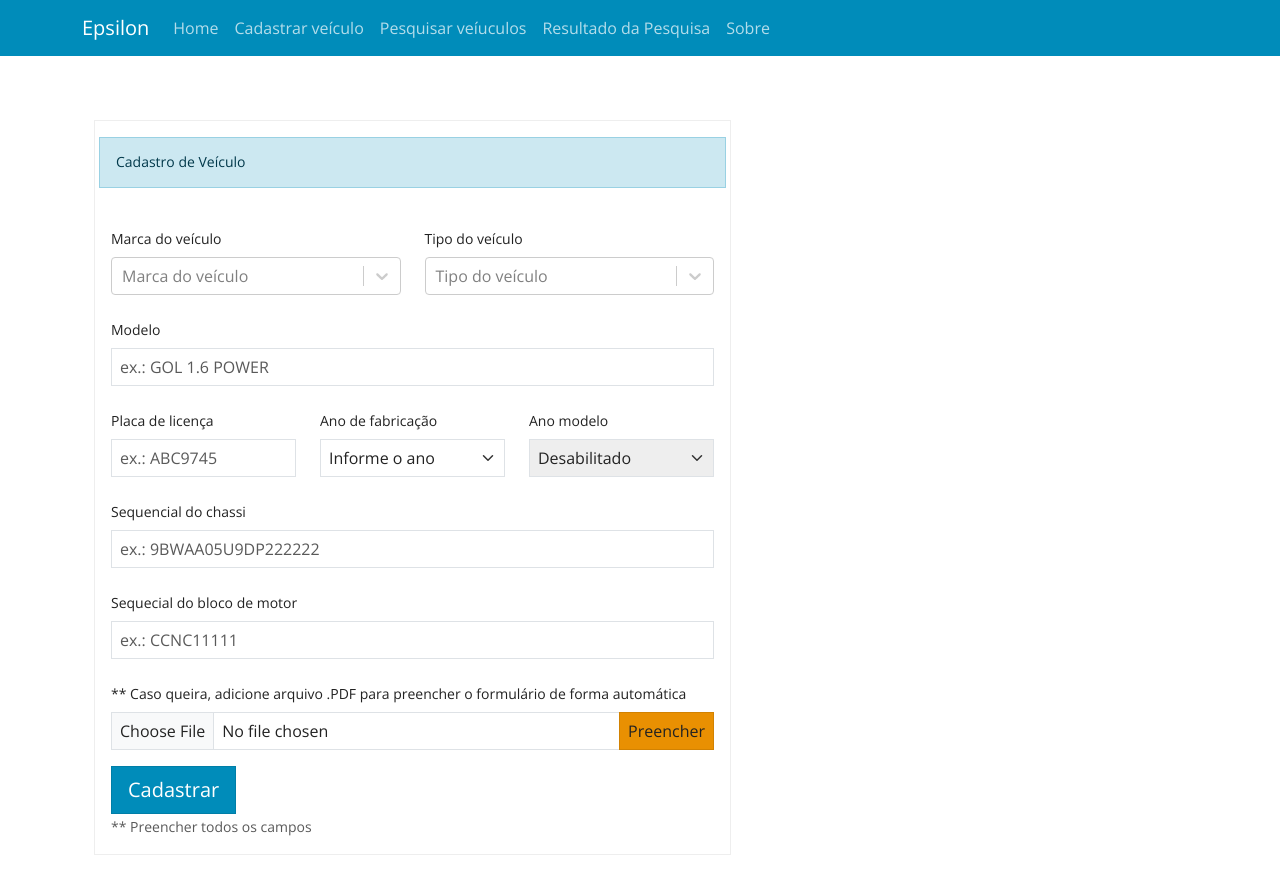
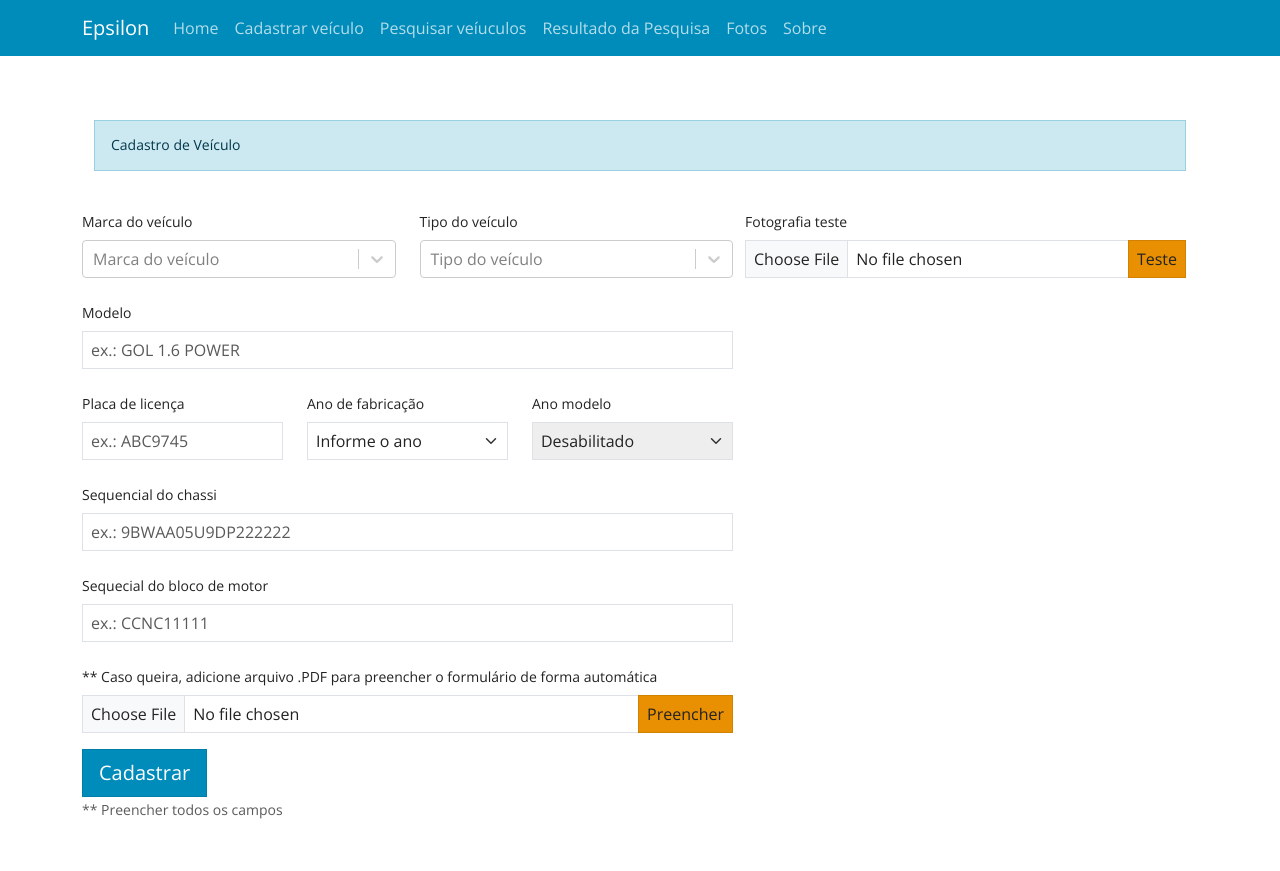
Before and after one commit to eduardotanabe/projeto-epsilon-front, a React (Create React App) app: page /cadastrar-veiculo in a window 1280 px wide. After the commit the page ends 837 px from the top, so only its background shows below. Built offline with nearby package versions, Linux system fonts and the light colour scheme; no server answers.

Commit message:
Implementação teste de fotos

```diff
--- a/src/components/navbar.js
+++ b/src/components/navbar.js
@@ -21,6 +21,7 @@ function Navbar() {
                         <NavbarItem href="/cadastrar-veiculo" label="Cadastrar veículo" />
                         <NavbarItem href="/pesquisar" label="Pesquisar veíuculos" />
                         <NavbarItem href="/resultado-pesquisa" label="Resultado da Pesquisa" />
+                        <NavbarItem href="/fotos" label="Fotos" />
                         <NavbarItem href="/sobre" label="Sobre" />
 
                     </ul>
--- a/src/main/rotas.js
+++ b/src/main/rotas.js
@@ -1,4 +1,4 @@
-import { Routes, Route, Navigate } from 'react-router-dom'
+import { Routes, Route } from 'react-router-dom'
 
 import Home from '../views/Home'
 import CadastrarVeiculo from '../views/Cadastrar-veiculo'
@@ -8,6 +8,7 @@ import ResultadoPesquisa from '../views/pesquisar/resultado-pesquisa'
 import PesquisaTeste from '../views/pesquisar/PesquisaTeste'
 import ResultadoTeste from '../views/pesquisar/ResultadoTeste'
 import PaginaNãoEncontrada from '../views/Pagina-não-encontrada'
+import Fotos from '../views/Fotos'
 
 function Rotas() {
     return(
@@ -19,6 +20,7 @@ function Rotas() {
             <Route path='/sobre' element={ <Sobre /> }/>
             <Route path='/pesquisa-teste' element={ <PesquisaTeste /> } />
             <Route path='/resultado' element={ <ResultadoTeste /> } />
+            <Route path='/fotos' element={ <Fotos /> } />
             <Route path='*' element={ <PaginaNãoEncontrada /> } />
         </Routes>
     )
--- a/src/views/Cadastrar-veiculo.js
+++ b/src/views/Cadastrar-veiculo.js
@@ -16,6 +16,8 @@ export default function CadastrarVeiculo() {
     const [tipoVeiculoSelecionado, setTipoVeiculoSelecionado] = useState({})
 
     const [arquivoPdf, setArquivoPdf] = useState(null)
+
+    const [foto1, setFoto1] = useState(null)
 
     let listaMarcas = []
     let listaTiposVeiculo = []
@@ -57,6 +59,19 @@ export default function CadastrarVeiculo() {
             })
     }
 
+    async function uploadfoto(foto) {
+        const url = 'imagens/upload'
+        const formData = new FormData()
+        await formData.append('file', foto)
+        const config = {
+            headers: {
+                'content-type': 'multipart/form-data',
+            }
+        }
+        axios.post(url, formData, config)
+            .then(result => console.log(result.data))
+    }
+
     async function cadastrar() {
         let veiculo = await preencherParaEnvio()
         axios.post('veiculos/', veiculo)
@@ -96,11 +111,15 @@ export default function CadastrarVeiculo() {
 
     return (
         <div className="container">
-            <div className="card border-secondary mb-3 col-7">
+
+            <h1 className="alert alert-dismissible alert-primary">Cadastro de Veículo</h1>
+            <div className="row">
+                <div className="mb-3 col-7">
                     <form>
+                        <div className="row">
                             <div className="card-body">
                                 <div className="row">
-                            <h1 className="alert alert-dismissible alert-primary">Cadastro de Veículo</h1>
+
                                     <div className="col">
                                         <div className="form-group">
                                             <label className="form-label mt-4">Marca do veículo</label>
@@ -195,7 +214,7 @@ export default function CadastrarVeiculo() {
                                     <label htmlFor="formFile" className="form-label mt-4">** Caso queira, adicione arquivo .PDF para preencher o formulário de forma automática</label>
                                     <div className="form-group">
                                         <div className="input-group mb-3">
-                                    <input type="file" name="file" id="formFile" className="form-control" onChange={e => setArquivoPdf(e.target.files[0])}/>
+                                            <input type="file" name="file" id="formFile" className="form-control" onChange={e => setArquivoPdf(e.target.files[0])} />
                                             <div className="input-group-append">
                                                 <button className="btn btn-warning btn-outline-secondary" type="button"
                                                     onClick={e => preencherFormulario(arquivoPdf)}>Preencher</button>
@@ -209,8 +228,26 @@ export default function CadastrarVeiculo() {
                                 <small className="form-text text-muted">** Preencher todos os campos</small>
 
                             </div>
+                            <div className="card-body">
+
+                            </div>
+                        </div>
                     </form>
                 </div>
+                <div className="col-sm">
+                    <label htmlFor="formFile" className="form-label mt-4">Fotografia teste</label>
+                    <div className="form-group">
+                        <div className="input-group mb-3">
+                            <input type="file" name="file" id="formFile" className="form-control" onChange={e => setFoto1(e.target.files[0])} />
+                            <div className="input-group-append">
+                                <button className="btn btn-warning btn-outline-secondary" type="button"
+                                    onClick={e => uploadfoto(foto1)}>Teste</button>
                             </div>
+                        </div>
+                    </div>
+                </div>
+            </div>
+        </div>
+
     )
 }
```
Also changed, not shown: src/views/Fotos.jsx (added, +23 -0 lines). Lines whose indentation alone changed are shown as unchanged.
